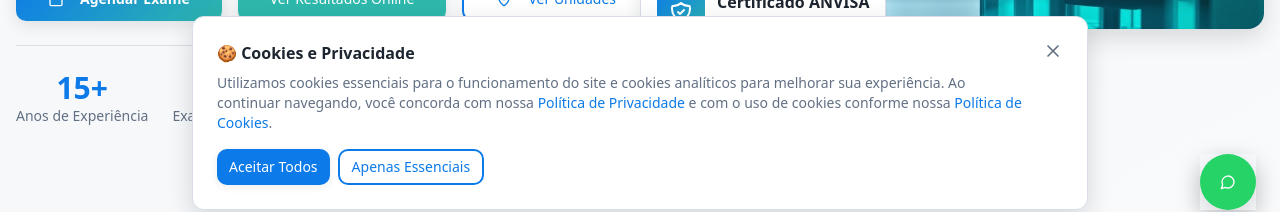
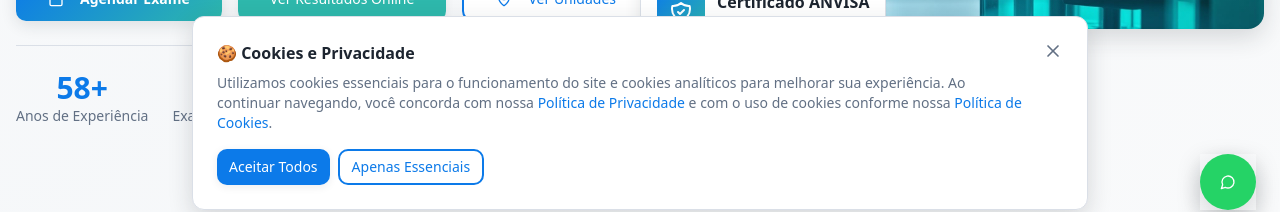
Before and after one commit to drogafarto-web/labclin-next-gen-81c2ede1, a React (Vite) app: page / in a window 1280 px wide. Shown: the part 566-778 px from the top of the page. Built offline with nearby package versions, Linux system fonts and the light colour scheme; the HTML template or start-up script is replaced by a standard one.

Commit message:
Update statistics on hero section

```diff
--- a/src/components/Hero.tsx
+++ b/src/components/Hero.tsx
@@ -51,12 +51,12 @@ const Hero = () => {
             {/* Trust indicators */}
             <div className="flex flex-wrap gap-6 pt-6 border-t border-border">
               <div className="text-center">
-                <div className="text-2xl md:text-3xl font-bold text-primary">15+</div>
+                <div className="text-2xl md:text-3xl font-bold text-primary">58+</div>
                 <div className="text-sm text-muted-foreground">Anos de Experiência</div>
               </div>
               <div className="text-center">
-                <div className="text-2xl md:text-3xl font-bold text-primary">50k+</div>
-                <div className="text-sm text-muted-foreground">Exames Realizados</div>
+                <div className="text-2xl md:text-3xl font-bold text-primary">10k+</div>
+                <div className="text-sm text-muted-foreground">Exames por Mês</div>
               </div>
               <div className="text-center">
                 <div className="text-2xl md:text-3xl font-bold text-primary">4</div>
```
